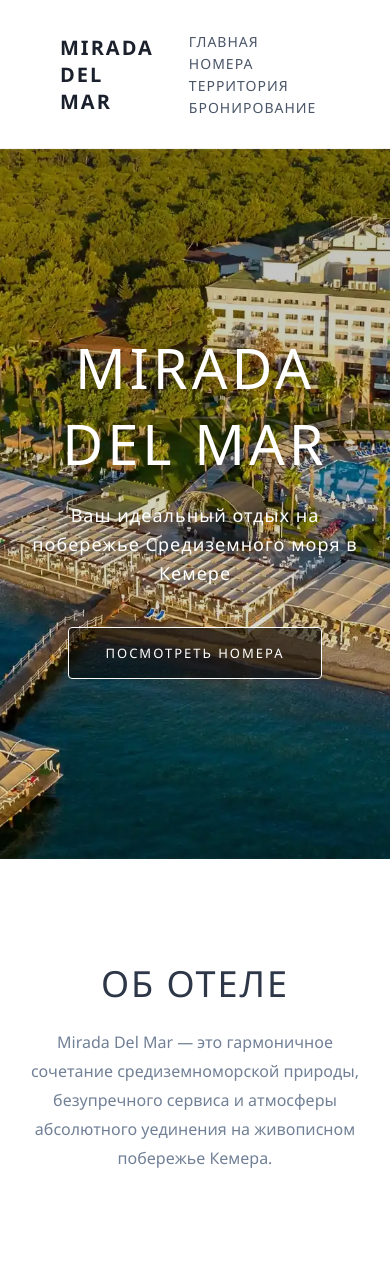
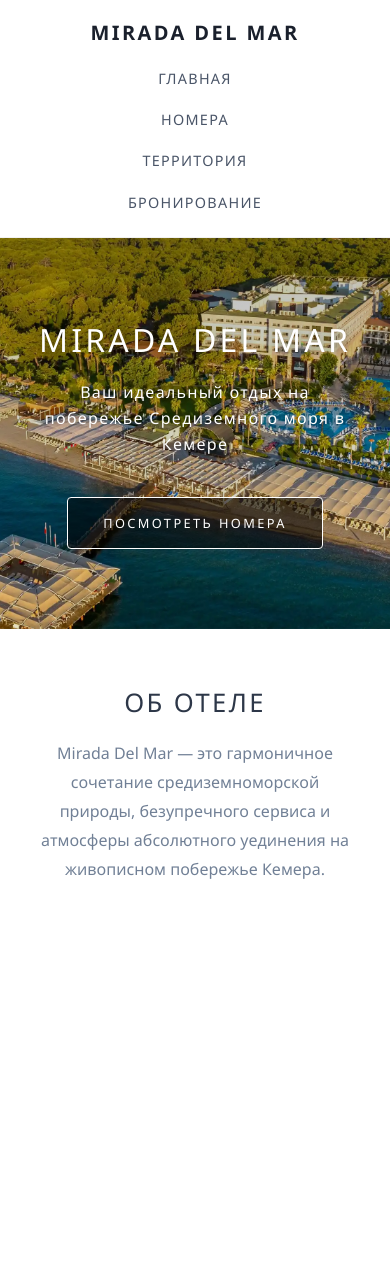
Before and after one commit to dmitry08-pyth/mirada_del_mar, a Python web app: template templates/index.html in a window 390 px wide. After the commit the page ends 879 px from the top, so only its background shows below. Run offline with Jinja, Linux system fonts and the light colour scheme; the template is opened without the code that fills it, so the values that code supplies are empty.

Commit message:
feat: add responsive layout for nav, hero and about sections

```diff
--- a/static/style.css
+++ b/static/style.css
@@ -6,30 +6,40 @@
     font-family: 'Segoe UI', Tahoma, Geneva, Verdana, sans-serif;
 }
 
+body {
+    width: 100%;
+    overflow-x: hidden;
+}
+
 /* Шапка сайта: прозрачная и легкая */
 header {
     display: flex;
     justify-content: space-between;
     align-items: center;
-    padding: 30px 60px;
+    padding: 1.8rem 4rem;
     background-color: #ffffff;
     border-bottom: 1px solid rgba(0, 0, 0, 0.05);
 }
 
 .logo {
-    font-size: 20px;
-    letter-spacing: 2px;
+    font-size: 1.25rem;
+    letter-spacing: 0.15rem;
     text-transform: uppercase;
     font-weight: 600;
     color: #1a202c;
 }
 
+nav {
+    display: flex;
+    align-items: center;
+}
+
 nav a {
-    margin-left: 35px;
+    margin-left: 2.2rem;
     text-decoration: none;
     color: #4a5568;
-    font-size: 14px;
-    letter-spacing: 1px;
+    font-size: 0.9rem;
+    letter-spacing: 0.08rem;
     text-transform: uppercase;
     transition: color 0.3s ease;
 }
@@ -38,48 +48,54 @@ nav a:hover {
     color: #2b6cb0;
 }
 
+/* Секция Hero */
 .hero {
     position: relative;
-    padding: 180px 20px;
+    padding: 10rem 1rem;
     text-align: center;
     /* Плотный темный градиент для читаемости текста */
     background-image: linear-gradient(rgba(0, 0, 0, 0.25), rgba(0, 0, 0, 0.1)), url('D:mirada_del_mar/static/images/hero-bg.jpg');
     background-size: cover;
     background-position: center;
     color: #ffffff;
+    display: flex;
+    flex-direction: column;
+    justify-content: center;
+    align-items: center;
 }
 
 .hero h1 {
-    font-size: 56px;
+    font-size: clamp(2rem, 5vw, 3.5rem); /* Плавное резиновое масштабирование заголовка */
     font-weight: 400;
-    letter-spacing: 4px;
+    letter-spacing: 0.2rem;
     color: #ffffff;
-    margin-bottom: 20px;
+    margin-bottom: 1.2rem;
     text-transform: uppercase;
-    text-shadow: 0 2px 10px rgba(0, 0, 0, 0.3); /* Тень для объема */
+    text-shadow: 0 0.1rem 0.6rem rgba(0, 0, 0, 0.3); /* Тень для объема */
 }
 
 .hero p {
-    font-size: 18px;
+    font-size: clamp(1rem, 2vw, 1.15rem);
     color: #ffffff;
-    max-width: 600px;
-    margin: 0 auto 40px auto;
+    max-width: 37.5rem;
+    margin: 0 auto 2.5rem auto;
     line-height: 1.6;
-    letter-spacing: 1px;
-    text-shadow: 0 1px 5px rgba(0, 0, 0, 0.3);
+    letter-spacing: 0.08rem;
+    text-shadow: 0 0.05rem 0.3rem rgba(0, 0, 0, 0.3);
+    padding: 0 1rem;
 }
 
 .hero .btn {
     display: inline-block;
-    padding: 16px 36px;
+    padding: 1rem 2.2rem;
     background-color: rgba(0, 0, 0, 0.55);
     color: #ffffff;
     text-decoration: none;
-    font-size: 13px;
-    letter-spacing: 2px;
+    font-size: 0.8rem;
+    letter-spacing: 0.15rem;
     text-transform: uppercase;
     border: 1px solid #ffffff;
-    border-radius: 4px;
+    border-radius: 0.25rem;
     transition: all 0.3s ease;
 }
 
@@ -88,25 +104,60 @@ nav a:hover {
     color: #1a202c;
 }
 
+/* Секция About */
 .about {
-    padding: 100px 20px;
+    padding: 6rem 1.5rem;
     background-color: #ffffff;
     text-align: center;
 }
 
 .about h2 {
-    font-size: 36px;
+    font-size: clamp(1.6rem, 3vw, 2.2rem);
     font-weight: 300;
-    letter-spacing: 2px;
+    letter-spacing: 0.15rem;
     color: #2d3748;
-    margin-bottom: 20px;
+    margin-bottom: 1.2rem;
     text-transform: uppercase;
 }
 
 .about p {
-    font-size: 16px;
+    font-size: 1rem;
     color: #718096;
-    max-width: 700px;
+    max-width: 43.75rem;
     margin: 0 auto;
     line-height: 1.8;
+    padding: 0 1rem;
 }
+
+/* ==========================================
+   Адаптив для планшетов и мобильных устройств
+   ========================================== */
+@media (max-width: 48rem) { /* 768px эквивалент */
+    header {
+        flex-direction: column;
+        padding: 1.2rem 1rem;
+        gap: 1rem;
+        text-align: center;
+    }
+
+    nav {
+        flex-direction: column;
+        gap: 0.6rem;
+        width: 100%;
+    }
+
+    nav a {
+        margin-left: 0;
+        font-size: 0.9rem;
+        padding: 0.4rem 0;
+        display: block;
+    }
+
+    .hero {
+        padding: 5rem 1rem;
+    }
+
+    .about {
+        padding: 3.5rem 1rem;
+    }
+}
```
